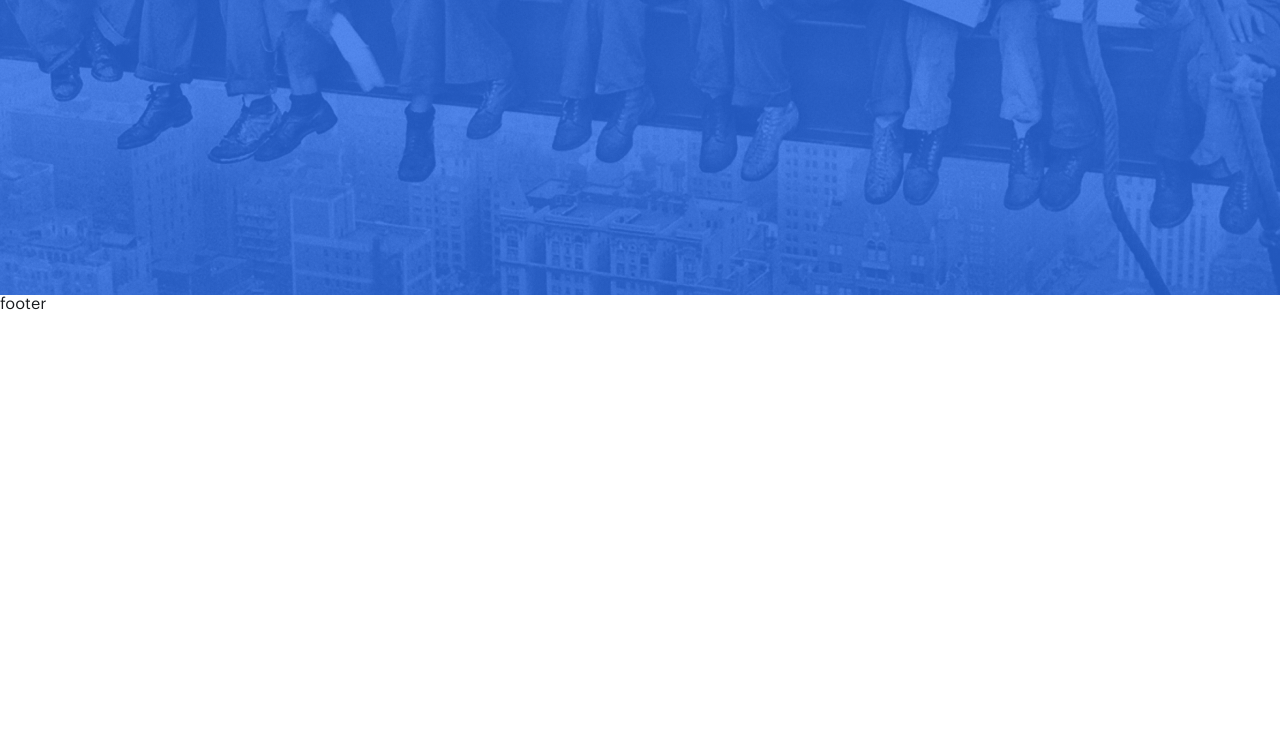
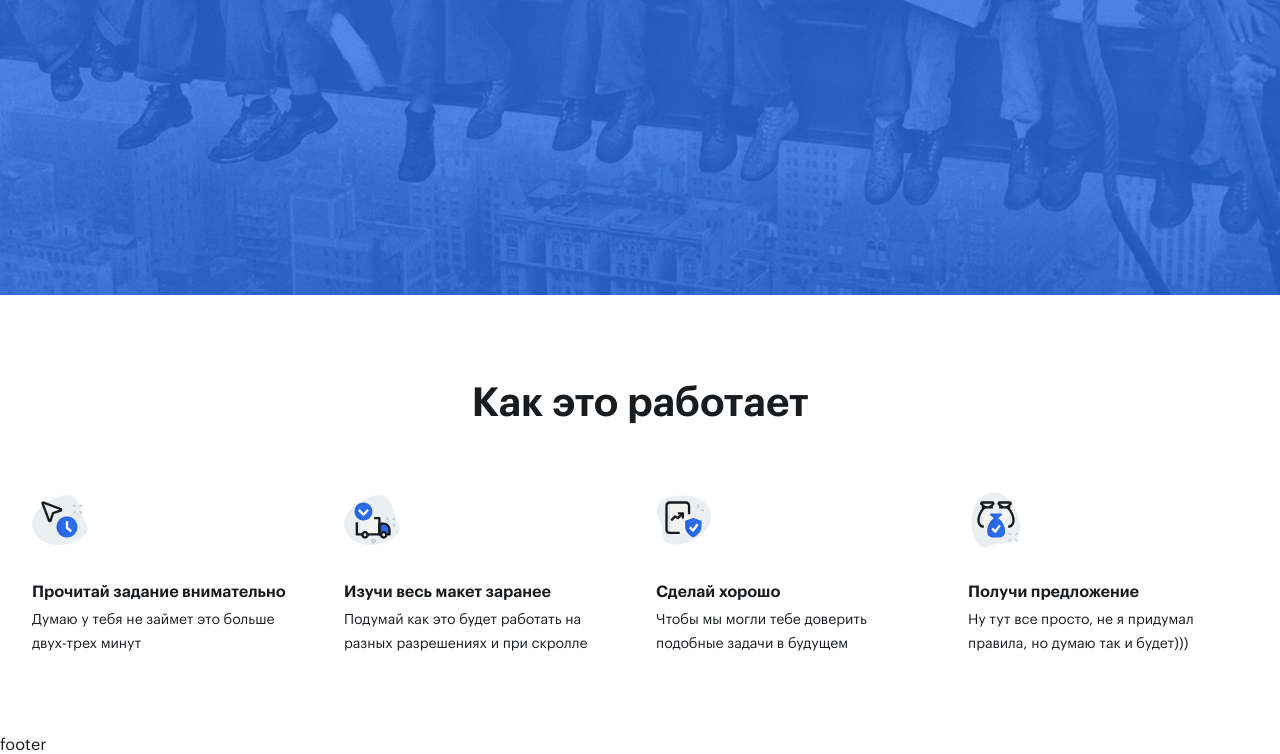
Before and after one commit to KuznecovDenis/testLab, a website built with webpack: page src/index.html in a window 1280 px wide. Shown: the part 665-1419 px from the top of the page. Before the commit the page ends 978 px from the top, so only its background shows below. Built offline with nearby package versions, Linux system fonts and the light colour scheme.

Commit message:
create howworks

```diff
--- a/src/index.html
+++ b/src/index.html
@@ -9,7 +9,7 @@
   <body class="body">
     <header class="header">
       <div class="header__container">
-        <a href="/" class="header__logo logo">
+        <a class="header__logo logo">
           <img
             loading="lazy"
             src="img/logo.svg"
@@ -57,6 +57,36 @@
           <button class="btn btn_light">Проще простого!</button>
         </div>
       </section>
+      <section class="howworks container">
+        <h2 class="howworks__title title">Как это работает</h2>
+        <ul class="howworks__list list-reset">
+          <li class="howworks__item">
+            <h3 class="howworks__item-title">Прочитай задание внимательно</h3>
+            <p class="howworks__item-description text">
+              Думаю у тебя не займет это больше двух-трех минут
+            </p>
+          </li>
+          <li class="howworks__item">
+            <h3 class="howworks__item-title">Изучи весь макет заранее</h3>
+            <p class="howworks__item-description text">
+              Подумай как это будет работать на разных разрешениях и при скролле
+            </p>
+          </li>
+          <li class="howworks__item">
+            <h3 class="howworks__item-title">Сделай хорошо</h3>
+            <p class="howworks__item-description text">
+              Чтобы мы могли тебе доверить подобные задачи в будущем
+            </p>
+          </li>
+          <li class="howworks__item">
+            <h3 class="howworks__item-title">Получи предложение</h3>
+            <p class="howworks__item-description text">
+              Ну тут все просто, не я придумал правила, но думаю так и
+              будет&#41;&#41;&#41;
+            </p>
+          </li>
+        </ul>
+      </section>
     </main>
     <footer class="footer">footer</footer>
   </body>
--- /dev/null
+++ b/src/scss/components/howworks.scss
@@ -0,0 +1,93 @@
+.howworks {
+  margin-bottom: 56px;
+
+  @media (min-width: $desktop) {
+    margin-bottom: 80px;
+  }
+}
+
+.howworks__title {
+  margin-bottom: 26px;
+
+  @media (min-width: $tablet) {
+    margin-bottom: 42px;
+  }
+
+  @media (min-width: $desktop) {
+    margin-bottom: 61px;
+  }
+}
+
+.howworks__list {
+  display: flex;
+  flex-direction: column;
+  align-content: space-around;
+  flex-wrap: wrap;
+  gap: 32px 0;
+
+  @media (min-width: $tablet) {
+    gap: 32px 24px;
+    flex-direction: row;
+    justify-content: space-between;
+  }
+
+  @media (min-width: $desktop) {
+    gap: 32px 32px;
+  }
+}
+
+.howworks__item {
+  position: relative;
+  padding-left: 72px;
+
+  @media (min-width: $tablet) {
+    width: calc(50% - 12px);
+  }
+
+  @media (min-width: $desktop) {
+    max-width: 280px;
+    padding-left: 0;
+    padding-top: 88px;
+  }
+
+  &::before {
+    content: '';
+    position: absolute;
+    top: 0;
+    left: 0;
+    width: 56px;
+    height: 56px;
+    background-repeat: no-repeat;
+  }
+}
+
+.howworks__item:nth-child(1) {
+  &::before {
+    background-image: url(../img/waiting.svg);
+  }
+}
+
+.howworks__item:nth-child(2) {
+  &::before {
+    background-image: url(../img/delivery-truck.svg);
+  }
+}
+
+.howworks__item:nth-child(3) {
+  &::before {
+    background-image: url(../img/secure.svg);
+  }
+}
+
+.howworks__item:nth-child(4) {
+  &::before {
+    background-image: url(../img/money-bags.svg);
+  }
+}
+
+.howworks__item-title {
+  font-size: 16px;
+  font-weight: 600;
+  line-height: 24px;
+  margin-bottom: 4px;
+}
--- a/src/scss/components/promo.scss
+++ b/src/scss/components/promo.scss
@@ -8,6 +8,7 @@
   background-position: center;
   background-size: cover;
   background-repeat: no-repeat;
+  margin-bottom: 56px;
 
   @media screen and (min-width: $desktop) {
     background-image: linear-gradient(
@@ -16,6 +17,7 @@
       ),
       url('../img/bg-promo-desktop.jpg');
     background-size: cover;
+    margin-bottom: 80px;
   }
 }
 
--- /dev/null
+++ b/src/scss/components/text.scss
@@ -0,0 +1,5 @@
+.text {
+  font-size: 14px;
+  font-weight: 400;
+  line-height: 24px;
+}
--- /dev/null
+++ b/src/scss/components/title.scss
@@ -0,0 +1,13 @@
+.title {
+  text-align: center;
+
+  font-size: 24px;
+  font-weight: 600;
+  line-height: 32px; /* 133.333% */
+
+  @media screen and (min-width: $tablet) {
+    font-size: 40px;
+    font-weight: 600;
+    line-height: 56px;
+  }
+}
--- a/src/scss/global.scss
+++ b/src/scss/global.scss
@@ -38,15 +38,18 @@
   max-width: 288px;
 
   @media (min-width: $mobile) {
-    max-width: 342px;
+    max-width: 100%;
+    padding: 0 16px;
   }
 
   @media (min-width: $tablet) {
-    max-width: 728px;
+    max-width: 100%;
+    padding: 0 20px;
   }
 
   @media (min-width: $desktop) {
     max-width: 1216px;
+    padding: 0;
   }
 }
 
--- a/src/scss/main.scss
+++ b/src/scss/main.scss
@@ -4,8 +4,11 @@
 @import 'vars';
 @import 'global';
 
+@import 'components/title';
+@import 'components/text';
 @import 'components/button';
 @import 'components/burger';
 @import 'components/promo';
 @import 'components/header';
 @import 'components/navigation';
+@import 'components/howworks';
```
Also changed, not shown: src/img/delivery-truck.svg (added), src/img/money-bags.svg (added), src/img/secure.svg (added), src/img/waiting.svg (added).
